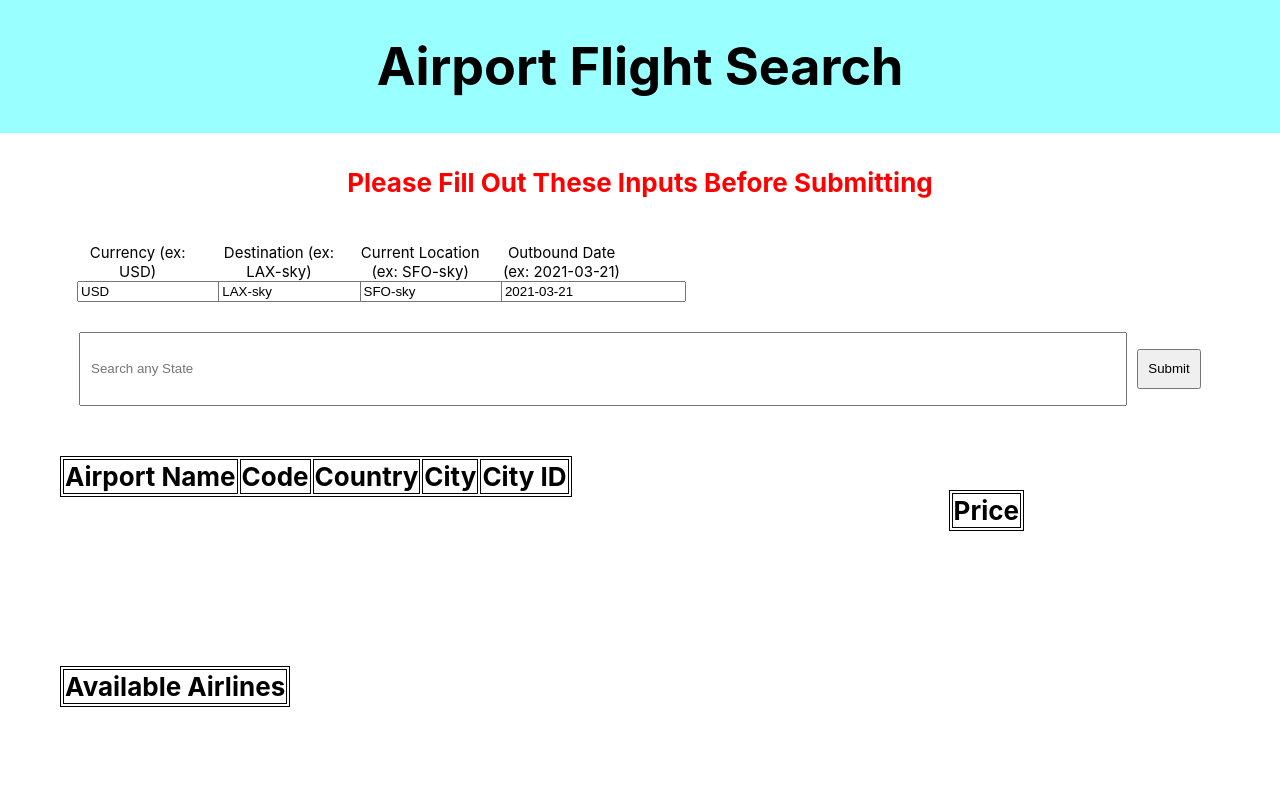
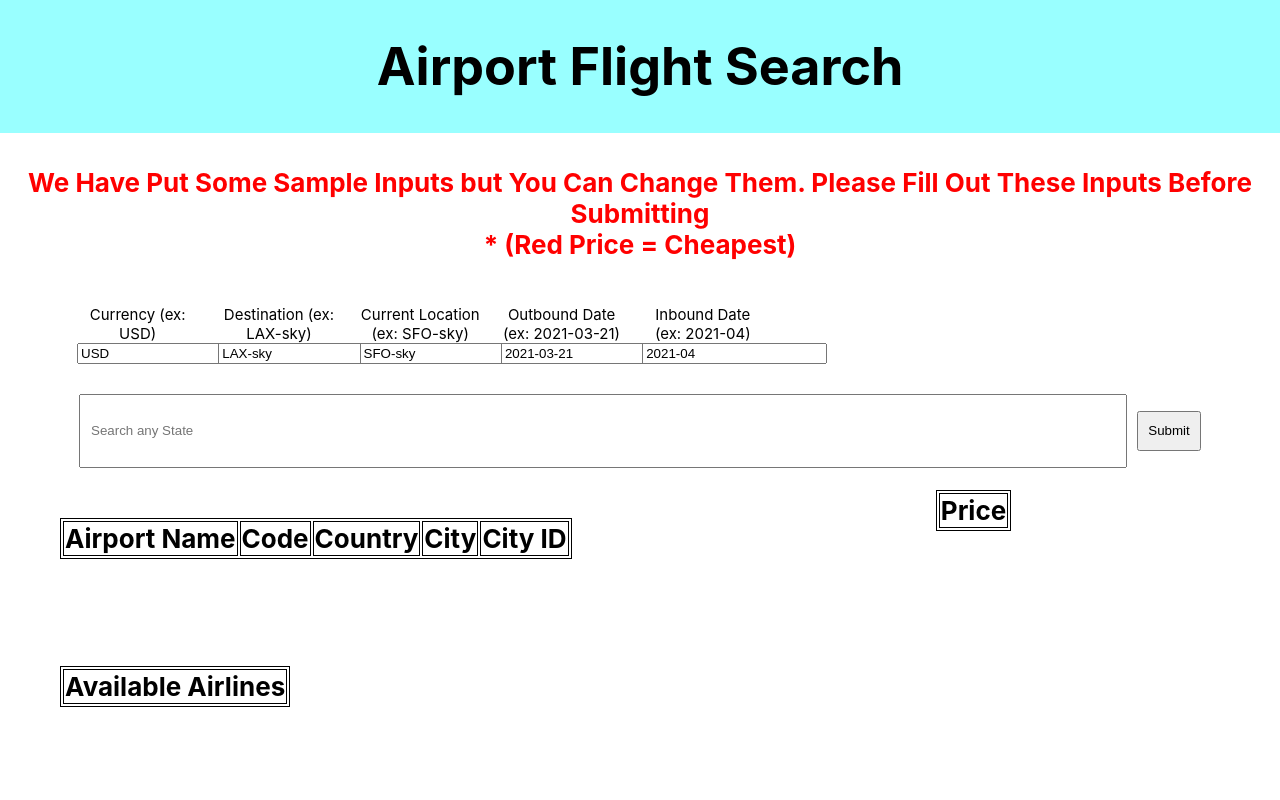
Before and after one commit to ebunnn/flight-search-api, a React (Create React App) app: page / in a window 1280 px wide. Shown: the top 800 px of the page. Built offline with nearby package versions, Linux system fonts and the light colour scheme.

Commit message:
added inbound date parameter and edited the red words at the top

```diff
--- a/src/App.js
+++ b/src/App.js
@@ -8,26 +8,21 @@ class App extends Component {
   constructor() {
     super()
     this.state = {
-      apiDidNotWork: false,
       eachPlace: [],
       query: "",
       currency: "USD",
       destination: "LAX-sky",
       location: "SFO-sky",
       outboundDate: "2021-03-21",
+      inboundDate: "2021-04",
       eachCarrier: [],
       eachDate: [],
       eachQuote: [],
       eachCurrency: [],
-      carrierList: [],
-      quotesList: [],
-      carrierNameList: [],
-      error: null
     }
     this.handleSubmit = this.handleSubmit.bind(this)
     this.apiCall = this.apiCall.bind(this)
     this.handleCurrency = this.handleCurrency.bind(this)
-
   }
   handleOnChange(event) {
     this.setState({query: event.target.value})
@@ -44,6 +39,9 @@ class App extends Component {
   handleOutboundDate(event) {
     this.setState({outboundDate: event.target.value})
   }
+  handleInboundDate(event) {
+    this.setState({inboundDate: event.target.value})
+  }
   handleSubmit(event) {
     event.preventDefault()
     this.apiCall(this.state.query)
@@ -59,10 +57,11 @@ class App extends Component {
         }
     }
     let response = await fetch("https://skyscanner-skyscanner-flight-search-v1.p.rapidapi.com/apiservices/browsedates/v1.0/US/"
-     + this.state.currency + "/" + "en-US/"
+     + this.state.currency + "/en-US/"
      + this.state.location + "/"
      + this.state.destination + "/"
-     + this.state.outboundDate
+     + this.state.outboundDate + "/"
+     + this.state.inboundDate
      + "/?query=" + this.state.query, reqOptions)
     response = await response.json()
     this.setState({eachPlace: response.Places})
@@ -70,31 +69,14 @@ class App extends Component {
     this.setState({eachCarrier: response.Carriers})
     this.setState({eachDate: response.Dates})
     this.setState({eachQuote: response.Quotes})
-    this.setState({carrierList: response.Carriers})
-    //console.log(this.state.eachPlace)
-    //console.log(this.state.eachCarrier)
-    //console.log(this.state.eachDate)
-    //console.log(this.state.eachQuote);
     console.log(this.state.eachQuote)
-    console.log(this.state.eachCarrier)
-
   }
-
-
   render() {
-    //console.log(response)
-    // if ({response}) {
-    //   return (
-    //     <div>
-    //       Error: Sorry this failed
-    //     </div>
-    //   )
-    // }
     return (
       <div className="App">
         <header className="App-header">
         <Header title="Airport Flight Search"/>
-        <h4 style={{color: "red"}}>Please Fill Out These Inputs Before Submitting</h4>
+        <h4 style={{color: "red"}}> We Have Put Some Sample Inputs but You Can Change Them. Please Fill Out These Inputs Before Submitting <br/> * (Red Price = Cheapest)</h4>
         <div className="search-params">
             <form className="currency-search" onSubmit={this.handleSubmit}>
             <label>Currency (ex: USD)  </label>
@@ -106,11 +88,15 @@ class App extends Component {
             </form>
             <form className="currency-search" onSubmit={this.handleSubmit}>
             <label> Current Location (ex: SFO-sky)  </label>
-              <input type="text" name="destination" onChange={(e)=>this.handleLocation(e)} value={this.state.location} required/>
+              <input type="text" name="location" onChange={(e)=>this.handleLocation(e)} value={this.state.location} required/>
             </form>
             <form className="currency-search" onSubmit={this.handleSubmit}>
             <label>Outbound Date (ex: 2021-03-21)  </label>
-              <input type="text" name="destination" onChange={(e)=>this.handleOutboundDate(e)} value={this.state.outboundDate} required/>
+              <input type="text" name="outbound-date" onChange={(e)=>this.handleOutboundDate(e)} value={this.state.outboundDate} required/>
+            </form>
+            <form className="currency-search" onSubmit={this.handleSubmit}>
+            <label>Inbound Date (ex: 2021-04)  </label>
+              <input type="text" name="inbound-date" onChange={(e)=>this.handleInboundDate(e)} value={this.state.inboundDate} required/>
             </form>
         </div>
 
@@ -121,8 +107,7 @@ class App extends Component {
           </form>
         </div>
         <div>
-          <BrowseDates places={this.state.eachPlace} quotes={this.state.eachQuote} carriers={this.state.eachCarrier} currencies={this.state.eachCurrency} carrierList={this.state.carrierList}
-          quotesList={this.state.quotesList} carrierNameList={this.state.carrierNameList}/>
+          <BrowseDates places={this.state.eachPlace} quotes={this.state.eachQuote} carriers={this.state.eachCarrier} currencies={this.state.eachCurrency}  />
         </div>
         </header>
         <Footer footercontent="Flight Search Application"/>
--- a/src/BrowseDates.js
+++ b/src/BrowseDates.js
@@ -4,13 +4,11 @@ import './css/BrowseDates.css';
 
 
 function browseDates(props) {
-
     const data = []
     for (let i = 0; i < props.quotes.length; i++){
         data.push(Number(props.quotes[i]["MinPrice"]))
-
-
     }
+    const minNum = Math.min(...data);
     function minNumFunc(quoteParam) {
         if (quoteParam === minNum) {
             return (
@@ -22,14 +20,10 @@ function browseDates(props) {
             )
         }
     }
-
-    const minNum = Math.min(...data);
-    console.log(Math.min(...data));
-
-
+    console.log(minNum)
     return(
         <div>
-            <table className="airport-labels">
+            <table className="airport-table">
                 <thead>
                     <tr>
                         <th>Airport Name</th>
@@ -53,7 +47,7 @@ function browseDates(props) {
                         })}
                 </tbody>
             </table>
-                                <table className="airport-labels2">
+                                <table className="airport-table2">
                                     <thead>
                                         <tr>
                                             <th>Available Airlines</th>
@@ -64,27 +58,13 @@ function browseDates(props) {
                                             return(
                                                 <tr key={carrier.CarrierId}>
                                                      <td>{carrier.Name}</td>
-                                                {/* {props.quotes.map(quote => {
-                                                    return(
-                                                        <td>{props.currencies.map(currency => {
-                                                            return(
-                                                                <td>{currency.Symbol}</td>
-                                                                )
-                                                        })}{quote.MinPrice}</td> // not sure why the prices are showing as two prices per airline. should be one price per airline :/
-
-                                                        )
-                                                })}
-                                                <td>{cheapestPrice}</td> */}
-                                                 </tr>
-
-                                                                )
+                                                </tr>
+                                            )
                                             })}
                                     </tbody>
                                 </table>
 
-
-
-                                <table className="airport-labels3">
+                                <table className="airport-table3">
                                     <thead>
                                         <tr>
                                             <th>Price</th>
@@ -99,12 +79,8 @@ function browseDates(props) {
                                                                 <td>{currency.Symbol}</td>
                                                                 )
                                                         })}{minNumFunc(quote.MinPrice)}</td>
-
-
-
+                                                        {console.log(minNumFunc(quote.MinPrice))}
                                                          </tr>
-                                                         // not sure why the prices are showing as two prices per airline. should be one price per airline :/
-
                                                         )
                                                 })}
 
--- a/src/css/BrowseDates.css
+++ b/src/css/BrowseDates.css
@@ -1,15 +1,7 @@
-.airport-labels {
+.airport-table {
     color: black;
     margin-top: 50px;
     margin-left: 60px;
-    /* font-size: 12px; */
-    /* width: 25%;
-    padding: 10px;
-    padding-top: 5px;
-    text-align: left; */
-    /* border: 2px solid white;
-    box-shadow: 5px 8px 16px 7px rgba(0,0,0,0.2);
-    margin: 30px; */
 }
 table, th, td {
     border: 1px solid black;
@@ -17,26 +9,25 @@ table, th, td {
 td {
     font-size: 20px;
 }
-.airport-labels2 {
+.airport-table2 {
     position: absolute;
-    right: 10%;
+    right: 28%;
     top: 55%;
     color: black;
     margin-top: 50px;
     margin-left: 60px;
 }
-.airport-labels3 {
+.airport-table3 {
     position: absolute;
-    right: 20%;
+    right: 21%;
     top: 55%;
     color: black;
     margin-top: 50px;
     margin-left: 60px;
 }
 @media only screen and (max-width : 1290px) {
-    .airport-labels2 {
+    .airport-table2 {
         left: 0%;
         top: 77%;
     }
-
   }
--- a/src/css/Footer.css
+++ b/src/css/Footer.css
@@ -4,6 +4,6 @@
     padding: 20px;
     width: 97.2%;
     position: absolute;
-    top: 120%;
+    top: 170%;
     margin-top: 100px;
 }
```
